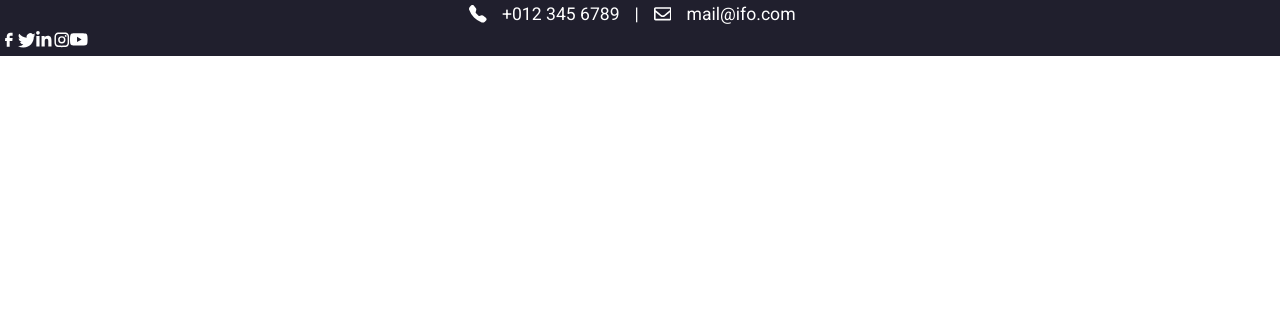
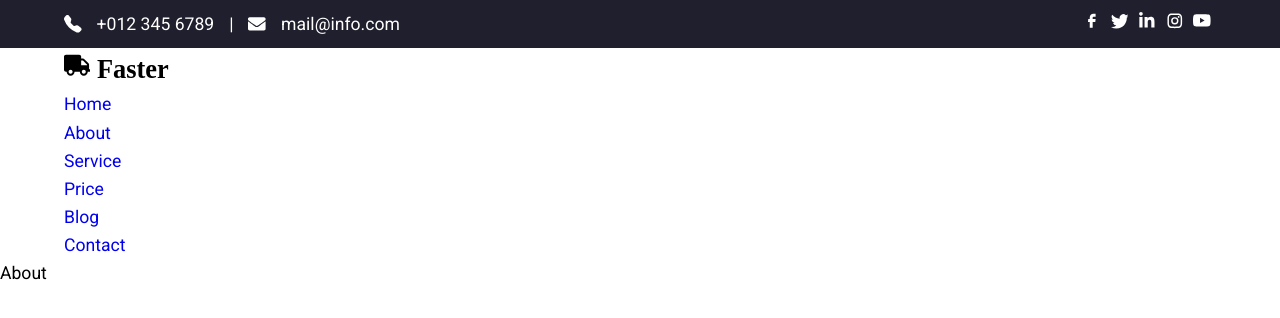
Before and after one commit to marijadragicevic/Truck-trace-web-page, a React (Create React App) app: page /about in a window 1280 px wide. Shown: the top 318 px of the page. Built offline with nearby package versions, Linux system fonts and the light colour scheme; a web font is replaced by a local one.

Commit message:
2.commit/add navbar

```diff
--- a/src/App.css
+++ b/src/App.css
@@ -9,6 +9,7 @@
   --fontViolet:rgb(29,32,48);
   --grey:rgb(242,242,244);
   --fontGrey:rgb(192,192,192);
+  --white:white;
   --transition: 0.6s ease;
   --padding: 50px 0px;
 }
@@ -35,6 +36,10 @@ h1,h2,h3,h4,h5,h6 {
   width: 90%;
   margin: auto;
 }
+.container1 {
+  width: 80%;
+  margin: auto;
+}
 
 ul{
   list-style-type: none;
@@ -50,27 +55,47 @@ a:hover{
 }
 
 /* NAVBAR */
+nav {
+
+}
 nav .upper{
   background-color: var(--darkViolet);
-  color: white;
+  color: var(--white);
+  padding: 10px 0px;
+}
+nav .upper .container {
+  display: flex;
+  justify-content: space-between;
+  align-items: center;
 }
 
-nav .upper article:first-child{
+nav .upper .container article:first-child{
  display: flex;
  align-items: center;
  justify-content: center;
- /* vertical-align: middle; */
 }
 
-nav .upper article:first-child span{
+nav .upper .container article:first-child span{
   padding: 0px 15px;
- }
- nav .upper article:first-child .crta{
+}
+ nav .upper .container article:first-child .crta{
   padding: 0px 15px 0px 0px ;
- }
+}
+
+nav .upper .container article:last-child i{
+  padding: 5px;
+}
+nav .upper .container article:last-child i{
+  cursor: pointer;
+}
 
 
-
+/* RESPONSIVE */
+@media(max-width:768px){
+  nav .upper .container {
+    flex-direction: column;
+  }
+}
 
 
 
--- a/src/App.js
+++ b/src/App.js
@@ -1,10 +1,24 @@
 import './App.css';
 import Navbar from './Components/Navbar';
+import { About, Contact, Home, Blog, Price, Service } from "./pages/index";
+import { BrowserRouter as Router, Route, Routes } from "react-router-dom";
 
 function App() {
   return (
     <div className="App">
-      <Navbar />
+
+      <Router>
+        <Navbar />
+
+        <Routes>
+          <Route path='/' element={<Home />} />
+          <Route path='/about' element={<About />} />
+          <Route path='/service' element={<Service />} />
+          <Route path='/price' element={<Price />} />
+          <Route path='/blog' element={<Blog />} />
+          <Route path='/contact' element={<Contact />} />
+        </Routes>
+      </Router>
     </div>
   );
 }
--- a/src/Components/Navbar.js
+++ b/src/Components/Navbar.js
@@ -1,12 +1,27 @@
 import React from 'react';
-import { FaRegEnvelope, FaLinkedinIn, CgFacebook, RiInstagramLine, BsTwitter, BsYoutube, BsTelephoneFill } from "./index";
+import { Link } from "react-router-dom";
+import { FaEnvelope, FaLinkedinIn, CgFacebook, RiInstagramLine, BsTwitter, BsYoutube, BsTelephoneFill, FaTruck, CgMenu } from "./index";
 
 const Navbar = () => {
     return (
         <nav>
             <div className='upper'>
-                <article>< BsTelephoneFill /> <span>+012 345 6789</span> <span className='crta'>|</span> <FaRegEnvelope /><span>mail@ifo.com</span></article>
-                <article><CgFacebook /><BsTwitter /><FaLinkedinIn /><RiInstagramLine /><BsYoutube /></article>
+                <div className='container'>
+                    <article>< BsTelephoneFill /> <span>+012 345 6789</span> <span className='crta'>|</span> <FaEnvelope /><span>mail@info.com</span></article>
+                    <article><i><CgFacebook /></i><i><BsTwitter /></i><i><FaLinkedinIn /></i><i><RiInstagramLine /></i><i><BsYoutube /></i></article>
+                </div>
+            </div>
+
+            <div className='container'>
+                <h2><FaTruck /> Faster</h2>
+                <ul>
+                    <li><Link to="/">Home</Link></li>
+                    <li><Link to="/about">About</Link></li>
+                    <li><Link to="/service">Service</Link></li>
+                    <li><Link to="/price">Price</Link></li>
+                    <li><Link to="/blog">Blog</Link></li>
+                    <li><Link to="/contact">Contact</Link></li>
+                </ul>
             </div>
         </nav >);
 
--- /dev/null
+++ b/src/pages/About.js
@@ -0,0 +1,9 @@
+import React from 'react';
+
+const About = () => {
+    return (
+        <div>About</div>
+    );
+}
+
+export default About;
--- /dev/null
+++ b/src/pages/Blog.js
@@ -0,0 +1,9 @@
+import React from 'react';
+
+const Blog = () => {
+    return (
+        <div>Blog</div>
+    );
+}
+
+export default Blog;
--- /dev/null
+++ b/src/pages/Contact.js
@@ -0,0 +1,9 @@
+import React from 'react';
+
+const Contact = () => {
+    return (
+        <div>Contact</div>
+    );
+}
+
+export default Contact;
--- /dev/null
+++ b/src/pages/Home.js
@@ -0,0 +1,9 @@
+import React from 'react';
+
+const Home = () => {
+    return (
+        <div>Home</div>
+    );
+}
+
+export default Home;
--- /dev/null
+++ b/src/pages/Price.js
@@ -0,0 +1,9 @@
+import React from 'react';
+
+const Price = () => {
+    return (
+        <div>Price</div>
+    );
+}
+
+export default Price;
--- /dev/null
+++ b/src/pages/Service.js
@@ -0,0 +1,9 @@
+import React from 'react';
+
+const Service = () => {
+    return (
+        <div>Service</div>
+    );
+}
+
+export default Service;
--- /dev/null
+++ b/src/pages/index.js
@@ -0,0 +1,6 @@
+export { default as Home } from "./Home";
+export { default as About } from "./About";
+export { default as Contact } from "./Contact";
+export { default as Blog } from "./Blog";
+export { default as Price } from "./Price";
+export { default as Service } from "./Service";
```
Also changed, not shown: src/Components/index.js (+6 -3 lines).
